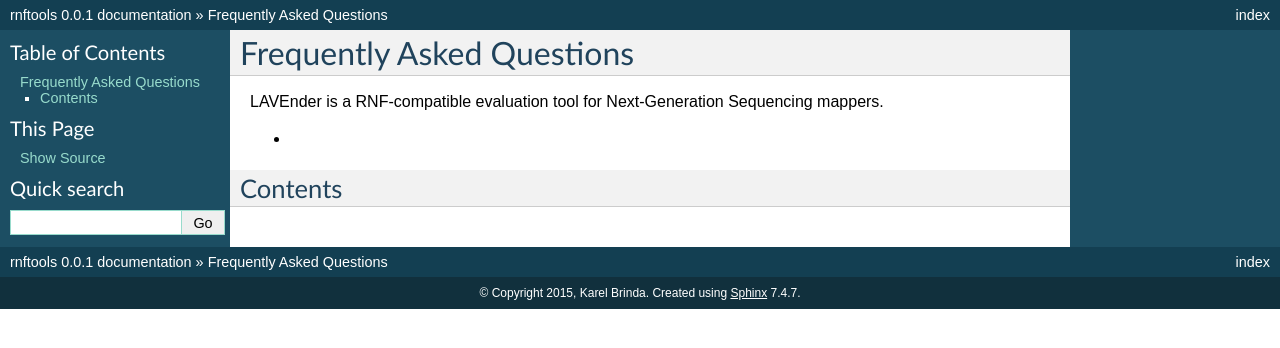
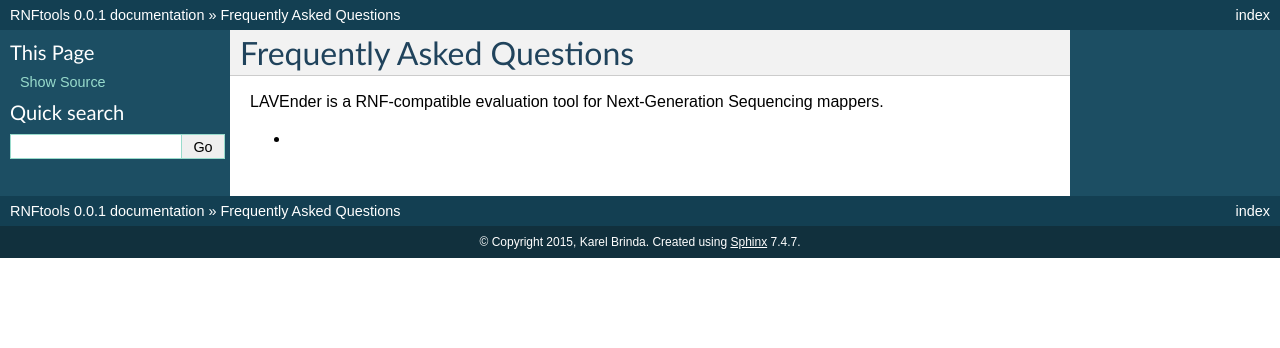
Before and after one commit to karel-brinda/rnftools, a Sphinx documentation site: the page built from docs/faq.rst, in a window 1280 px wide. Shown: the top 348 px of the page. Built offline with Sphinx 7.4.7, drawn with Linux system fonts in a browser that asks for light colours; pages that are not in the unit, such as notebooks, are missing from menus.

Commit message:
Other few updates

```diff
--- a/docs/conf.py
+++ b/docs/conf.py
@@ -46,7 +46,7 @@ source_suffix = '.rst'
 master_doc = 'index'
 
 # General information about the project.
-project = 'rnftools'
+project = 'RNFtools'
 copyright = '2015, Karel Brinda'
 
 # The version info for the project you're documenting, acts as replacement for
@@ -229,7 +229,7 @@ latex_documents = [
 # One entry per manual page. List of tuples
 # (source start file, name, description, authors, manual section).
 man_pages = [
-    ('index', 'rnftools', 'rnftools documentation',
+    ('index', 'RNFtools', 'RNFtools documentation',
      ['Karel Brinda'], 1)
 ]
 
@@ -243,8 +243,8 @@ man_pages = [
 # (source start file, target name, title, author,
 #  dir menu entry, description, category)
 texinfo_documents = [
-  ('index', 'rnftools', 'rnftools Documentation',
-   'Karel Brinda', 'rnftools', 'One line description of project.',
+  ('index', 'RNFtools', 'RNFtools Documentation',
+   'Karel Brinda', 'RNFtools', 'One line description of project.',
    'Miscellaneous'),
 ]
 
--- a/docs/faq.rst
+++ b/docs/faq.rst
@@ -5,18 +5,3 @@ LAVEnder is a RNF-compatible evaluation tool for Next-Generation Sequencing mapp
 
 
 *
-
-
-
-Contents
---------
-
-.. toctree::
-	:maxdepth:
-
-	rnftools
-	first_steps
-	faq
-	mishmash
-	lavender
-	developers
--- a/docs/index.rst
+++ b/docs/index.rst
@@ -7,6 +7,7 @@ Introduction
 RNFtools is a software package for purposes of the `RNF`_, a format for assigning read names for simulated
 Next-Generation Sequencing reads. The format aims to remove independency of evaluation tools of read mappers
 on the used read simulators. RNFtools consist of two principal parts:
+
 * MIShmash - a tool which creates data sets of simulated NGS reads using existing simulators
 * LAVEnder - a tool to evaluate NGS read mappers using simulated reads in RNF format,
 
--- a/docs/mishmash.rst
+++ b/docs/mishmash.rst
@@ -143,3 +143,6 @@ Remarks:
 ~~~~~~~~
 
 * for pair-end read simulation, ``read_length_1`` must equal to ``read_length_2``
+
+
+.. automodule:: rnftools.mishmash
```
Also changed, not shown: other parts of docs/index.rst (+1 -1 lines).
